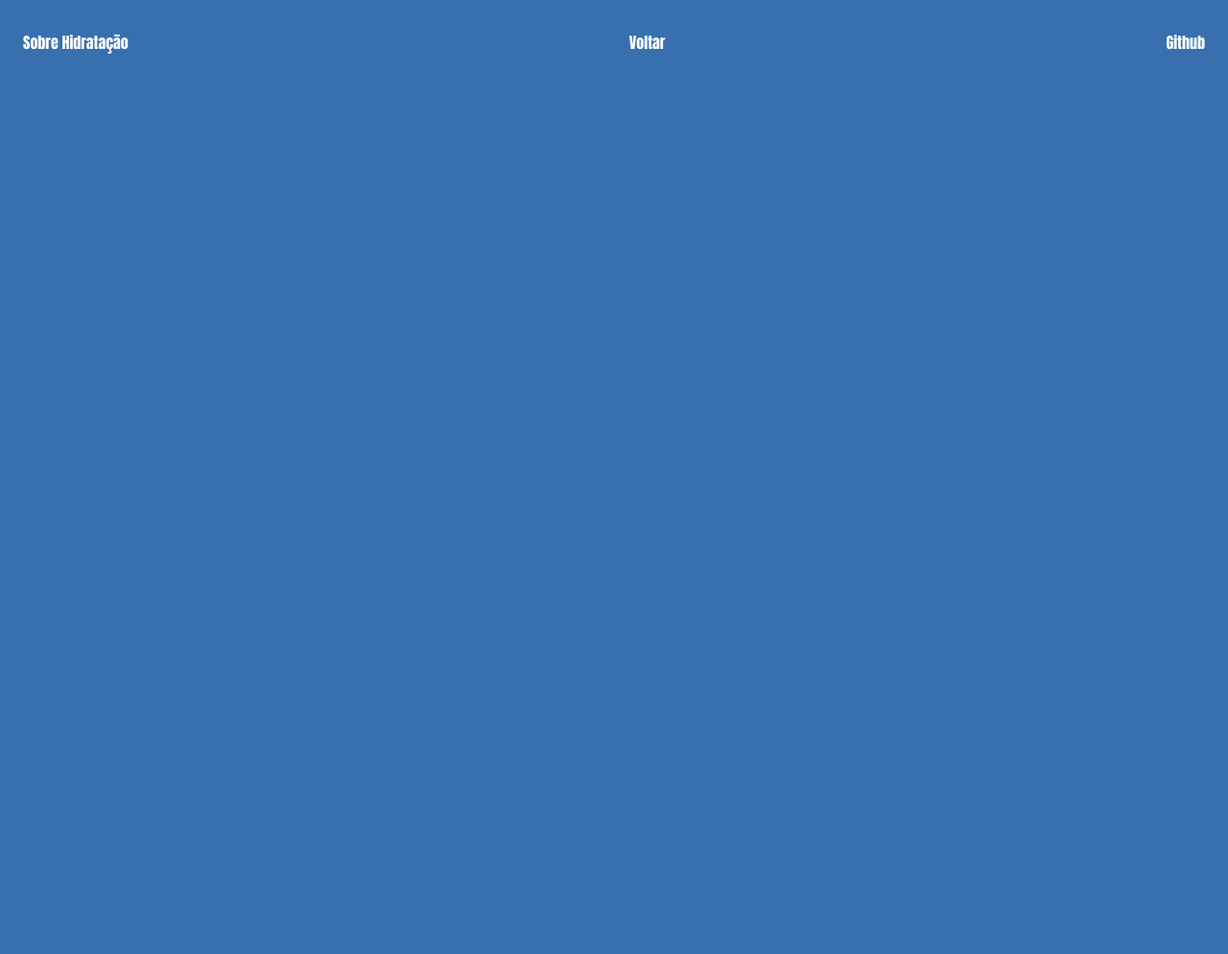
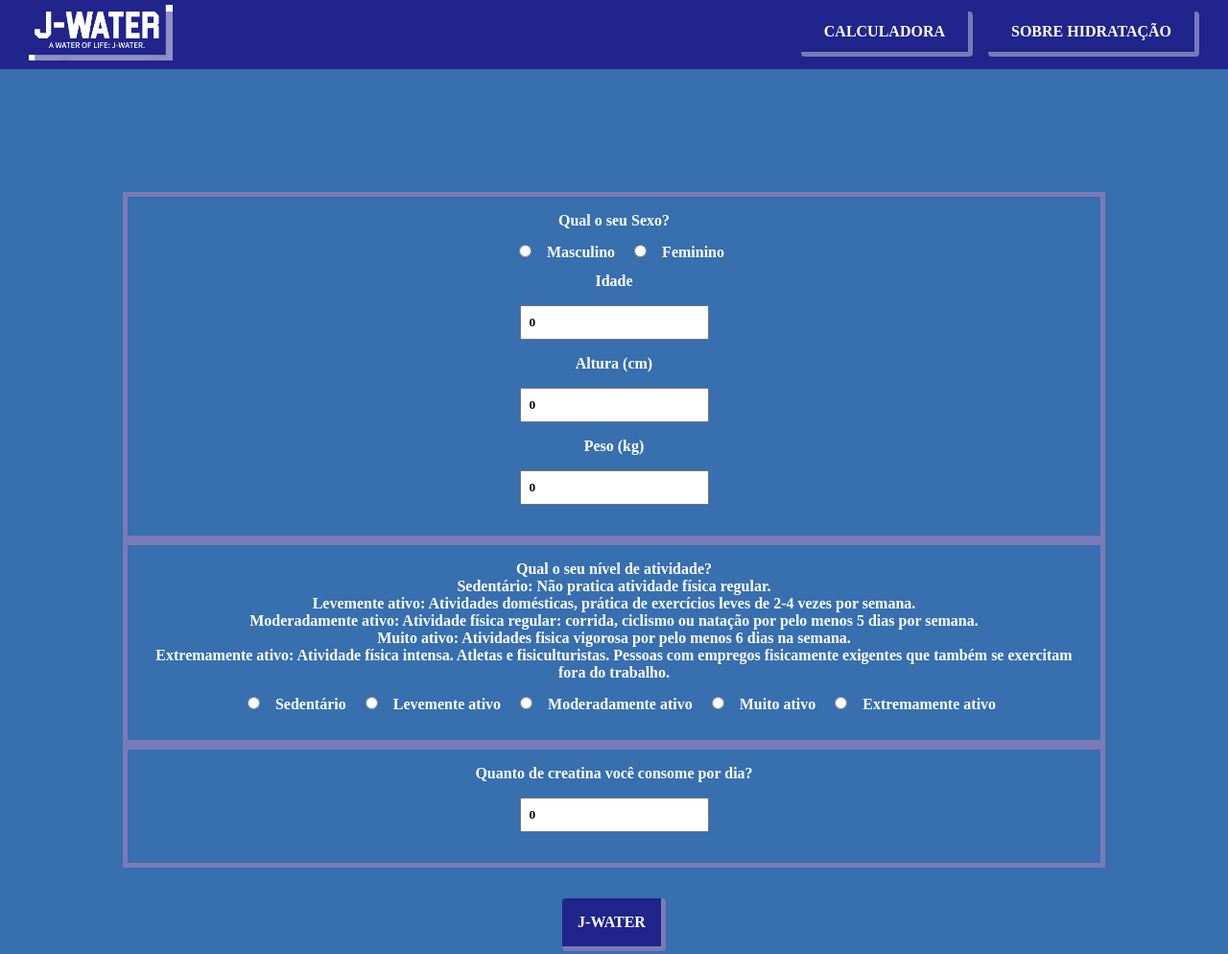
Before and after one commit to ohdoglas/j-water, a website: page j-water/src/pages/calculator.html in a window 1280 px wide. Shown: the whole page at 96% size. Before the commit the page ends 800 px from the top, so only its background shows below. Drawn offline with Linux system fonts and the light colour scheme; files that its build step writes are made by us from their sources; a web font is replaced by a local one.

Commit message:
feature: jwater calculator page remade

```diff
--- a/j-water/src/css/components/header.css
+++ b/j-water/src/css/components/header.css
@@ -8,55 +8,49 @@
 }
 
 .header_nav {
-    margin-left: 10px;
-    margin-right: 10px;
+    display: flex;
+    justify-content: space-between;
+    align-items: center;
+    padding: 0 25px;
 }
 
 .header_nav_buttons {
     display: flex;
-    justify-content: flex-end;
-    align-items: center;
+    gap: 16px;
 }
 
-.header_nav_buttons button {
+.header_nav_buttons a {
+    display: inline-block;
+    padding: 12px 24px;
     background-color: var(--detailColor);
     color: var(--fontColor);
-
-    padding: 16px;
-    margin: 8px;
-
+    text-decoration: none;
     border-bottom: 5px solid var(--borderButtons);
     border-right: 5px solid var(--borderButtons);
+    font-size: 16px;
+    border-radius: 4px;
+    text-align: center;
+    transition: all 0.3s ease;
+    cursor: pointer;
 }
 
-.header_nav_buttons button:hover {
-
-
+.header_nav_buttons a:hover {
     opacity: 0.8;
-    transition: opacity 0.3s ease;
-
     transform: scale(1.1);
-    transition: transform 0.3s ease;
 }
 
 .header_nav_logo {
     display: flex;
     justify-content: flex-start;
     align-items: center;
-
-    position: absolute;
-    top: 15px;
-
 }
 
 .header_nav_logo img {
     width: 150px;
+    transition: all 0.3s ease;
 }
 
 .header_nav_logo img:hover {
     opacity: 0.8;
-    transition: opacity 0.3s ease;
-
     transform: scale(1.1);
-    transition: transform 0.3s ease;
 }
--- a/j-water/src/css/global.css
+++ b/j-water/src/css/global.css
@@ -1,8 +1,7 @@
 @import url(./variables.css);
 
-body, button, select, textarea {
-    font-family: "Geist Mono", serif;
-    font-size: large;
+body, button, select, textarea, input {
+    font-family: "Tomorrow", serif;
     font-weight: 600;
     font-style: normal;
 }
--- a/j-water/src/css/styles/calculator.css
+++ b/j-water/src/css/styles/calculator.css
@@ -1,22 +1,46 @@
-body {
-    font-family: Impact, Haettenschweiler, 'Arial Narrow Bold', sans-serif;
-    background-color: rgb(55, 111, 175);
-    color : rgb(255, 255, 255)
+@import url(../reset.css);
+@import url(../global.css);
+@import url(../variables.css);
+@import url(../../css/components/header.css);
+
+
+.main_calculator {
+    display: flex;
+    flex-direction: column;
+    justify-content: center;
+    align-items: center;
+    text-align: center;
+
+    padding: 128px;
+
 }
 
-ul {
-    display: flex;
-    justify-content: space-between;
-    list-style: none;
-    align-items: center;
+.main_calculator section {
+    padding: 16px;
+
+    border: 5px solid var(--borderButtons);
+}
+
+.main_calculator input {
+    padding: 8px;
+    margin: 16px;
+}
+
+.button_jwater {
+    background-color: var(--detailColor);
+    color: var(--fontColor);
+    text-decoration: none;
+    border-bottom: 5px solid var(--borderButtons);
+    border-right: 5px solid var(--borderButtons);
+    font-size: 16px;
+    border-radius: 4px;
+    transition: all 0.3s ease;
+
+    margin-top: 32px;
     padding: 16px;
 }
 
-a {
-    text-decoration: none;
-    color : rgb(255, 255, 255)
+.button_jwater:hover {
+    opacity: 0.8;
+    transform: scale(1.1);
 }
-
-main {
-    text-align: center;
-}
--- a/j-water/src/css/styles/index.css
+++ b/j-water/src/css/styles/index.css
@@ -1,6 +1,8 @@
 @import url(../reset.css);
 @import url(../global.css);
 @import url(../variables.css);
+@import url(../../css/components/header.css);
+
 
 .main_content div {
     display: flex;
@@ -8,6 +10,9 @@
     justify-content: center;
     align-items: center;
     text-align: center;
+
+    padding: 128px;
+
 }
 
 .main_content div h1 {
--- a/j-water/src/css/styles/sobre.css
+++ b/j-water/src/css/styles/sobre.css
@@ -1,22 +1,23 @@
-body {
-    font-family: Impact, Haettenschweiler, 'Arial Narrow Bold', sans-serif;
-    background-color: rgb(55, 111, 175);
-    color : rgb(255, 255, 255)
+@import url(../reset.css);
+@import url(../global.css);
+@import url(../variables.css);
+@import url(../../css/components/header.css);
+
+
+.main_content div {
+    display: flex;
+    flex-direction: column;
+    justify-content: center;
+    align-items: center;
+    text-align: center;
 }
 
-ul {
-    display: flex;
-    justify-content: space-between;
-    list-style: none;
-    align-items: center;
+.main_content div h1 {
     padding: 16px;
 }
 
-a {
-    text-decoration: none;
-    color : rgb(255, 255, 255)
+.main_content div p {
+    padding: 32px;
+
+    width: 1000px;
 }
-
-main {
-    text-align: center;
-}
--- a/j-water/src/pages/calculator.html
+++ b/j-water/src/pages/calculator.html
@@ -4,25 +4,76 @@
     <meta charset="UTF-8">
     <meta name="viewport" content="width=device-width, initial-scale=1.0">
     <title>Calculadora J-Water</title>
-    <link rel="stylesheet" href="./indexcss/calculator.css">
+    <link rel="stylesheet" href="../css/styles/calculator.css">
+    <link rel="preconnect" href="https://fonts.googleapis.com">
+    <link rel="preconnect" href="https://fonts.gstatic.com" crossorigin>
+    <link href="https://fonts.googleapis.com/css2?family=Tomorrow:wght@500;600;900&display=swap" rel="stylesheet">
 </head>
-<body>
     <body>
-        <nav>
-            <ul>
-                <li>
-                    <a href="sobre.html"> Sobre Hidratação
+        <header class="main_header">
+            <nav class="header_nav">
+                <header class="header_nav_logo">
+                    <a href="../../src/index.html">
+                        <img src="../../src/assets/logo/jwater.png" alt="j-water logo">
                     </a>
-                </li>
-                <li>
-                    <a href="index.html">Voltar
+                </header>
+                <div class="header_nav_buttons">
+                    <a href="../pages/calculator.html">
+                            CALCULADORA
                     </a>
-                </li>
-                <li>
-                    <a href="https://github.com/ohdoglas/j-water" target="_blank" rel="noopener noreferrer">Github
+                    <a href="../pages/sobre.html">
+                            SOBRE HIDRATAÇÃO
                     </a>
-                </li>
-            </ul>
-        </nav>
-</body>
+                </div>
+            </nav>
+        </header>
+        <main class="main_calculator">
+            <form action="" class="calculator_form">
+                <section>
+                    <label for="m">
+                        Qual o seu Sexo? <br>
+                        <input type="radio" name="gender" id="m" value="male" required>Masculino
+                    </label>
+                    <label for="f">
+                        <input type="radio" name="gender" id="f" value="female" required>Feminino
+                    </label> <br>
+                    <label for="age">
+                        Idade <br>
+                        <input type="number" name="age" id="age" value="0" aria-valuemax="120" aria-valuemin="1" required>
+                    </label> <br>
+                    <label for="height">
+                        Altura (cm) <br>
+                        <input type="number" name="height" id="height" value="0" aria-valuemax="280" aria-valuemin="1" required>
+                    </label> <br>
+                    <label for="weight">
+                        Peso (kg)<br>
+                        <input type="number" name="weight" id="weight" value="0" aria-valuemax="500" aria-valuemin="1" required>
+                    </label>
+                </section>
+                <section>
+                        <h4>Qual o seu nível de atividade?</h4>
+                            <p>Sedentário: Não pratica atividade física regular.</p>
+                            <p>Levemente ativo: Atividades domésticas, prática de exercícios leves de 2-4 vezes por semana. </p>
+                            <p>Moderadamente ativo: Atividade física regular: corrida, ciclismo ou natação por pelo menos 5 dias por semana.</p>
+                            <p>Muito ativo: Atividades fisica vigorosa por pelo menos 6 dias na semana.</p>
+                            <p>Extremamente ativo: Atividade física intensa. Atletas e fisiculturistas. Pessoas com empregos fisicamente exigentes que também se exercitam fora do trabalho. </p>
+                    <div class="activity_level">
+                        <input type="radio" name="activity" id="activity" value="1.2">Sedentário
+                        <input type="radio" name="activity" id="activity" value="1.375">Levemente ativo
+                        <input type="radio" name="activity" id="activity" value="1.55">Moderadamente ativo
+                        <input type="radio" name="activity" id="activity" value="1.725">Muito ativo
+                        <input type="radio" name="activity" id="activity" value="1.9">Extremamente ativo
+                    </div>
+                </section>
+                <section>
+                    <label for="creatine">
+                        Quanto de creatina você consome por dia? <br>
+                        <input type="number" name="creatine" id="creatine" value="0" required>
+                    </label>
+                </section>
+
+                    <button class="button_jwater" id="jbutton">J-WATER</button>
+            </form>
+        </main>
+    </body>
 </html>
```
Also changed, not shown: j-water/src/index.html (+18 -2 lines), j-water/src/pages/components/header.html (deleted, +0 -28 lines), j-water/src/pages/sobre.html (+21 -19 lines).
